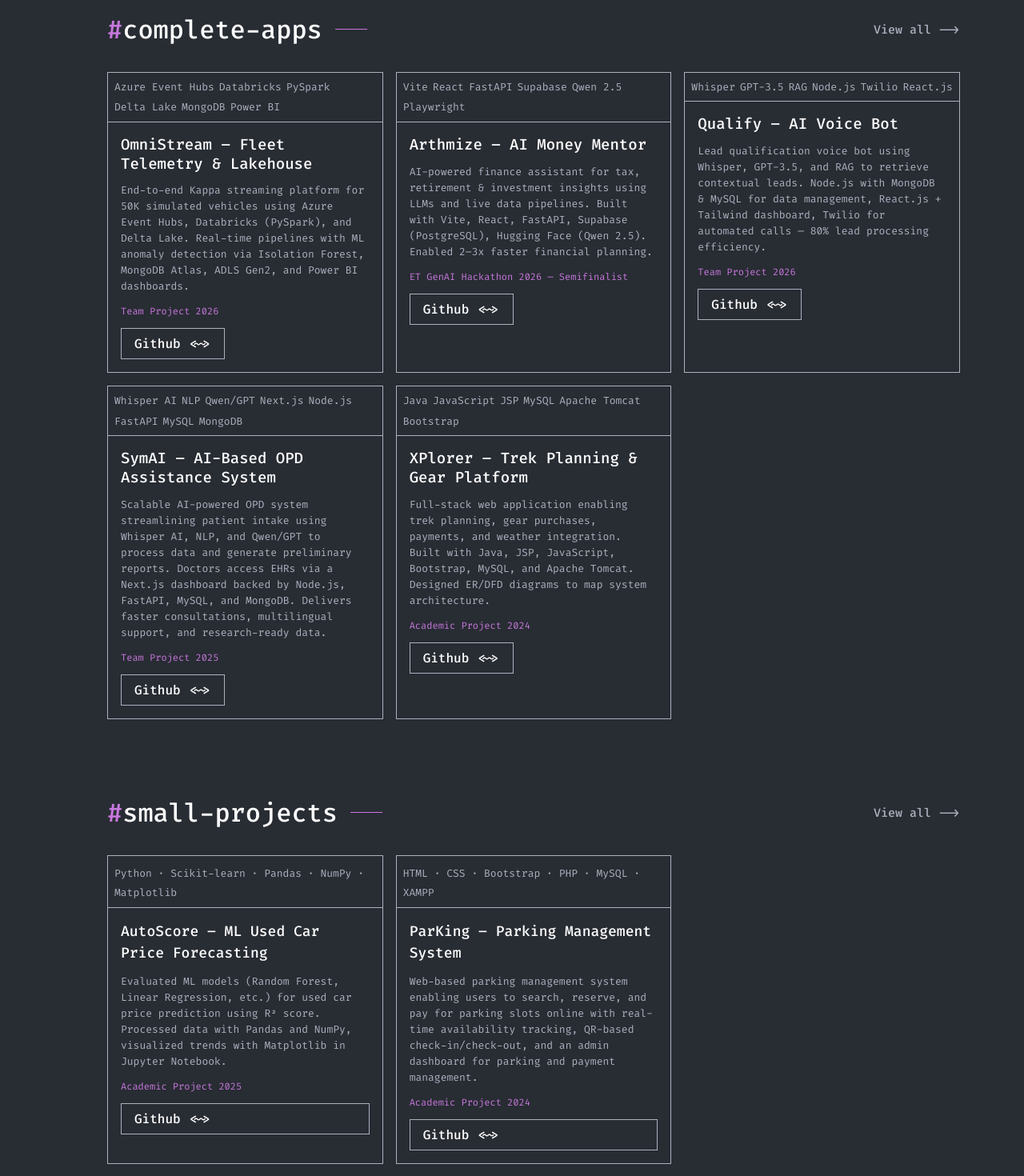
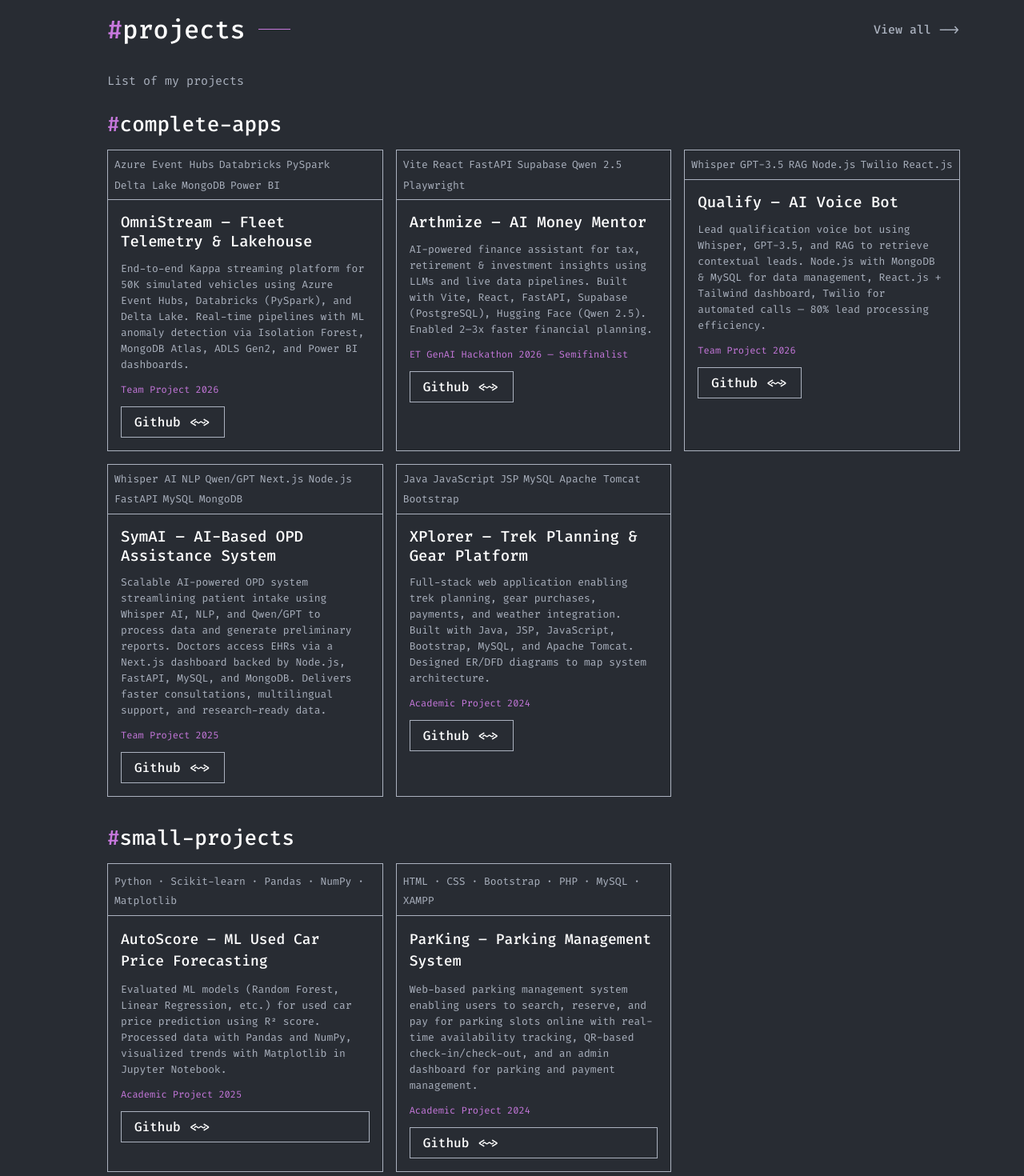
Before and after one commit to bsaurabh7/Portfolio_bsaurabh7, a React (Vite) app: page / in a window 1280 px wide. Shown: the part 1160-2630 px from the top of the page at 80% size. Built offline with nearby package versions, Linux system fonts and the light colour scheme.

Commit message:
Home: consolidate projects section — add top 'projects' heading with Complete Apps and Small Projects sub-sections

```diff
--- a/src/app/App.tsx
+++ b/src/app/App.tsx
@@ -906,8 +906,21 @@ function HomePage({ nav, t }: { nav: (p: Page) => void; t: TType }) {
       </section>
 
       {[
-        { section: t.pages.completeApps, page:"projects" as Page, content: <div className="grid sm:grid-cols-2 lg:grid-cols-3 gap-[16px]">{DATA.projects.map((p,i)=><ProjectCard key={i} proj={p} desc={t.projectDescs[i]} context={t.projectContexts[i]} t={t}/>)}</div> },
-        { section: t.pages.smallProjects, page:"projects" as Page, content: <div className="grid sm:grid-cols-2 lg:grid-cols-3 gap-[16px]">{DATA.smallProjects.map((p,i)=><SmallCard key={i} proj={p} desc={t.smallProjectDescs[i]} t={t}/>)}</div> },
+        { section: t.sections.projects, page:"projects" as Page, content: (
+          <div>
+            <p style={{ fontFamily:FC, fontSize:15, color:"#abb2bf" }}>{t.pages.worksSub}</p>
+
+            <div className="mt-[24px]">
+              <p style={{ fontFamily:FC, fontWeight:500, fontSize:26, color:"#fff", marginBottom:12 }}><span style={{ color:"#c778dd" }}>#</span>{t.pages.completeApps}</p>
+              <div className="grid sm:grid-cols-2 lg:grid-cols-3 gap-[16px]">{DATA.projects.map((p,i)=><ProjectCard key={i} proj={p} desc={t.projectDescs[i]} context={t.projectContexts[i]} t={t}/>)}</div>
+            </div>
+
+            <div className="mt-[32px]">
+              <p style={{ fontFamily:FC, fontWeight:500, fontSize:26, color:"#fff", marginBottom:12 }}><span style={{ color:"#c778dd" }}>#</span>{t.pages.smallProjects}</p>
+              <div className="grid sm:grid-cols-2 lg:grid-cols-3 gap-[16px]">{DATA.smallProjects.map((p,i)=><SmallCard key={i} proj={p} desc={t.smallProjectDescs[i]} t={t}/>)}</div>
+            </div>
+          </div>
+        ) },
         { section: t.sections.skills, page:"skills" as Page, content: <SkillGrid t={t}/> },
         { section: t.sections.experience, page:"experience" as Page, content: (
           <div className="flex flex-col gap-[12px] p-[20px]" style={{ border:"1px solid #abb2bf" }}>
```
